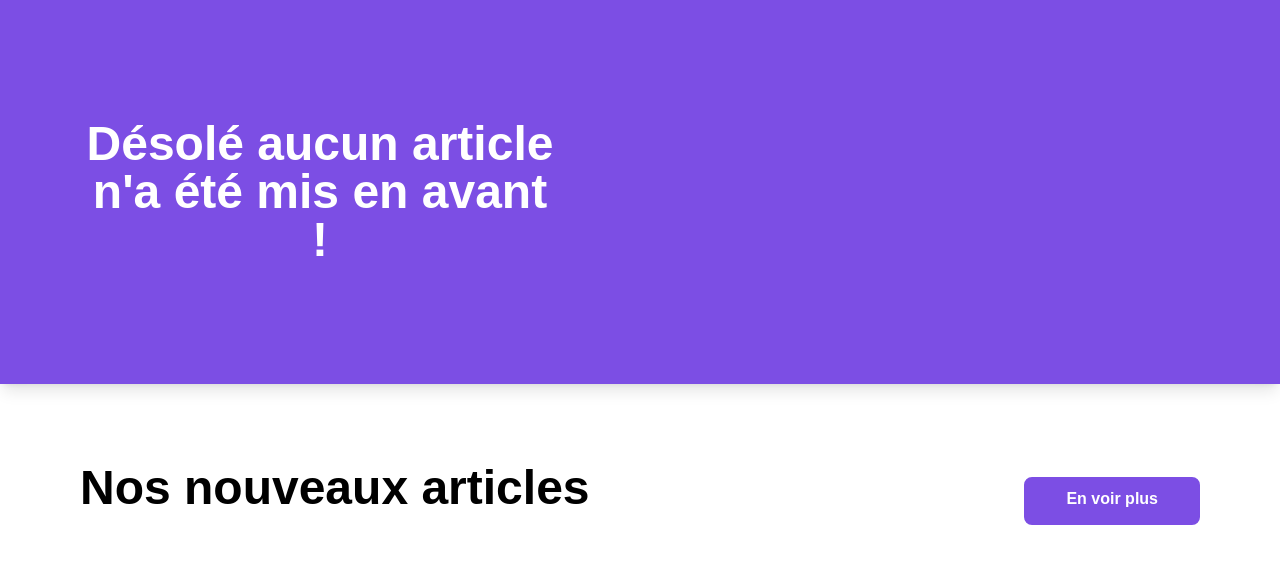
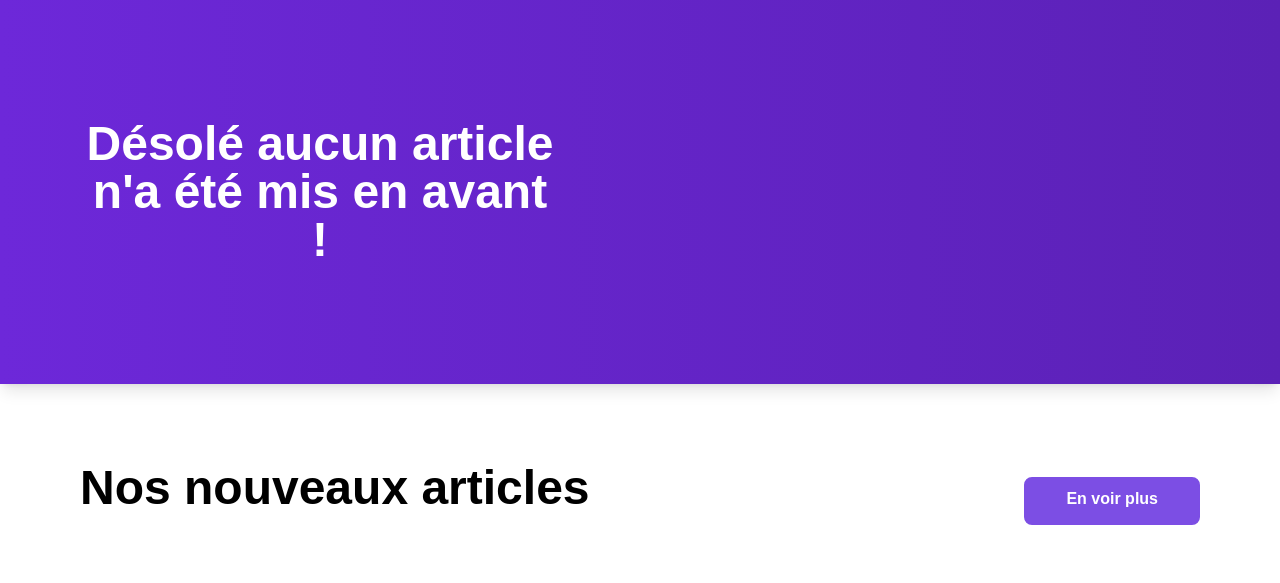
Before and after one commit to mrimbert/demo-django, a Django app: page / in a window 1280 px wide. Shown: the part 128-711 px from the top of the page. Run offline with Django 5.2, Linux system fonts and the light colour scheme; data that the repository does not hold is empty; style sheets or scripts are compiled from the project's sources; some libraries are stand-ins or nearby versions.

Commit message:
add gradient on index page

```diff
--- a/blogsite/templates/blog/content-index.html
+++ b/blogsite/templates/blog/content-index.html
@@ -17,7 +17,7 @@
     {%endblock%}
 
 
-    <div class="shadow-lg shadow-gris-900 grid xl:grid-cols-2 sm:grid-rows-2 xl:grid-rows-1 bg-primary text-blanc place-items-center font-montserrat grid-rows-1">
+    <div class="shadow-lg shadow-gris-900 grid xl:grid-cols-2 sm:grid-rows-2 xl:grid-rows-1 bg-gradient-to-r from-violet-700 to-violet-800 text-blanc place-items-center font-montserrat grid-rows-1">
         {%if featured_article%}
         {%for article in featured_article%}
         <div class="xl:py-20 py-5 align-self px-20 text-center xl:text-left">
--- a/theme/static/css/dist/styles.css
+++ b/theme/static/css/dist/styles.css
@@ -1054,6 +1050,20 @@ select {
 
 .bg-transparent {
   background-color: transparent;
+}
+
+.bg-gradient-to-r {
+  background-image: linear-gradient(to right, var(--tw-gradient-stops));
+}
+
+.from-violet-700 {
+  --tw-gradient-from: #6d28d9 var(--tw-gradient-from-position);
+  --tw-gradient-to: rgb(109 40 217 / 0) var(--tw-gradient-to-position);
+  --tw-gradient-stops: var(--tw-gradient-from), var(--tw-gradient-to);
+}
+
+.to-violet-800 {
+  --tw-gradient-to: #5b21b6 var(--tw-gradient-to-position);
 }
 
 .object-cover {
```
Also changed, not shown: other parts of theme/static/css/dist/styles.css (+0 -4 lines).
